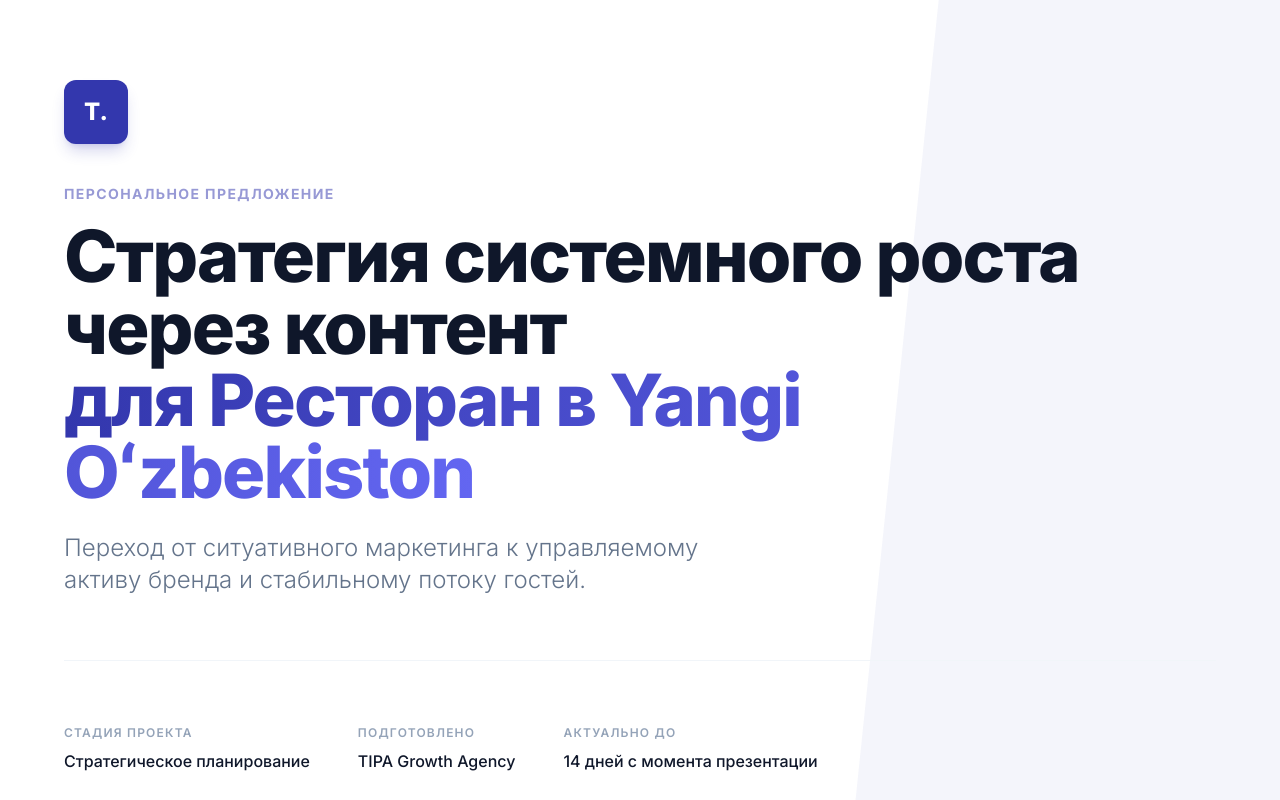
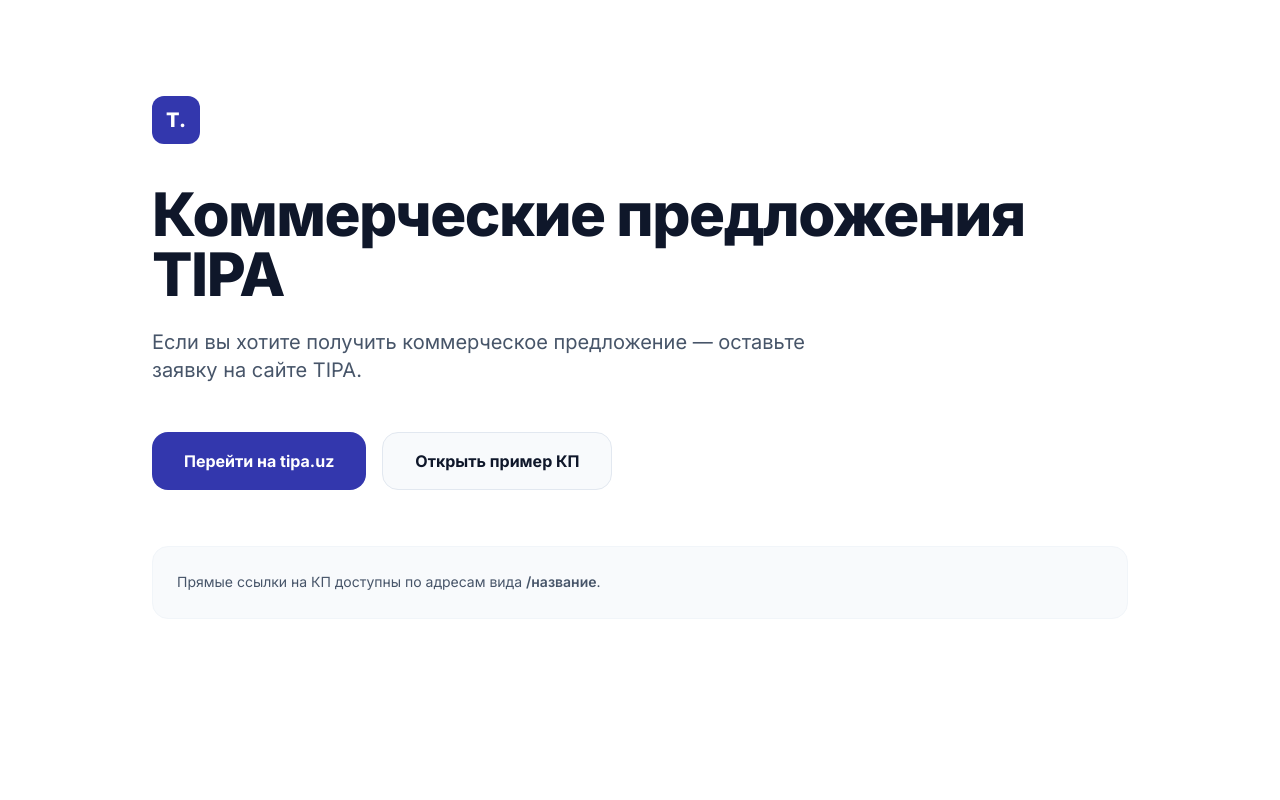
Before and after one commit to Tipo-Agency/kp.tipa.uz, a React (Vite) app: page / in a window 1280 px wide. Shown: the top 800 px of the page. Built offline with nearby package versions, Linux system fonts and the light colour scheme.

Commit message:
Add routes for home, proposal, and 404

```diff
--- a/App.tsx
+++ b/App.tsx
@@ -1,5 +1,6 @@
 
 import React, { useEffect } from 'react';
+import { Link, Route, Routes } from 'react-router-dom';
 import Hero from './components/ProposalBlocks/Hero';
 import Services from './components/ProposalBlocks/Services';
 import GrowthTool from './components/ProposalBlocks/GrowthTool';
@@ -10,6 +11,8 @@
 import AdsPromotion from './components/ProposalBlocks/AdsPromotion';
 import Pricing from './components/ProposalBlocks/Pricing';
 import { ProposalData } from './types';
+
+const PROPOSAL_SLUG = "yangi-ozbekiston-restaurant";
 
 const PROPOSAL_DATA: ProposalData = {
   clientName: "Ресторан в Yangi Oʻzbekiston",
@@ -100,7 +103,7 @@
   }
 };
 
-const App: React.FC = () => {
+const ProposalPage: React.FC = () => {
   useEffect(() => {
     const observer = new IntersectionObserver((entries) => {
       entries.forEach(entry => {
@@ -140,4 +143,87 @@
   );
 };
 
+const HomePage: React.FC = () => {
+  return (
+    <div className="min-h-screen bg-white">
+      <div className="max-w-5xl mx-auto px-6 py-24">
+        <div className="w-12 h-12 bg-[#3337AD] rounded-xl flex items-center justify-center mb-10">
+          <span className="text-white font-black text-xl">T.</span>
+        </div>
+
+        <h1 className="text-4xl md:text-6xl font-black tracking-tight text-slate-900 mb-6">
+          Коммерческие предложения TIPA
+        </h1>
+        <p className="text-slate-600 text-lg md:text-xl max-w-2xl leading-relaxed mb-12">
+          Если вы хотите получить коммерческое предложение — оставьте заявку на сайте TIPA.
+        </p>
+
+        <div className="flex flex-col sm:flex-row gap-4">
+          <a
+            href="https://tipa.uz"
+            className="inline-flex items-center justify-center bg-[#3337AD] hover:bg-[#4348CD] text-white px-8 py-4 rounded-2xl font-bold transition-all active:scale-[0.99]"
+          >
+            Перейти на tipa.uz
+          </a>
+          <Link
+            to={`/${PROPOSAL_SLUG}`}
+            className="inline-flex items-center justify-center bg-slate-50 hover:bg-slate-100 text-slate-900 px-8 py-4 rounded-2xl font-bold border border-slate-200 transition-all"
+          >
+            Открыть пример КП
+          </Link>
+        </div>
+
+        <div className="mt-14 p-6 rounded-2xl bg-slate-50 border border-slate-100">
+          <p className="text-slate-600 text-sm leading-relaxed">
+            Прямые ссылки на КП доступны по адресам вида <span className="font-semibold">/название</span>.
+          </p>
+        </div>
+      </div>
+    </div>
+  );
+};
+
+const NotFoundPage: React.FC = () => {
+  return (
+    <div className="min-h-screen bg-white">
+      <div className="max-w-5xl mx-auto px-6 py-24">
+        <div className="w-12 h-12 bg-slate-900 rounded-xl flex items-center justify-center mb-10">
+          <span className="text-white font-black text-xl">404</span>
+        </div>
+        <h1 className="text-4xl md:text-6xl font-black tracking-tight text-slate-900 mb-6">
+          Страница не найдена
+        </h1>
+        <p className="text-slate-600 text-lg md:text-xl max-w-2xl leading-relaxed mb-12">
+          Возможно, ссылка на КП неверная или устарела.
+        </p>
+
+        <div className="flex flex-col sm:flex-row gap-4">
+          <Link
+            to="/"
+            className="inline-flex items-center justify-center bg-slate-900 hover:bg-slate-800 text-white px-8 py-4 rounded-2xl font-bold transition-all"
+          >
+            На главную
+          </Link>
+          <a
+            href="https://tipa.uz"
+            className="inline-flex items-center justify-center bg-slate-50 hover:bg-slate-100 text-slate-900 px-8 py-4 rounded-2xl font-bold border border-slate-200 transition-all"
+          >
+            Оставить заявку на tipa.uz
+          </a>
+        </div>
+      </div>
+    </div>
+  );
+};
+
+const App: React.FC = () => {
+  return (
+    <Routes>
+      <Route path="/" element={<HomePage />} />
+      <Route path={`/${PROPOSAL_SLUG}`} element={<ProposalPage />} />
+      <Route path="*" element={<NotFoundPage />} />
+    </Routes>
+  );
+};
+
 export default App;
--- a/index.tsx
+++ b/index.tsx
@@ -1,6 +1,7 @@
 
 import React from 'react';
 import ReactDOM from 'react-dom/client';
+import { BrowserRouter } from 'react-router-dom';
 import App from './App';
 
 const rootElement = document.getElementById('root');
@@ -11,6 +12,8 @@
 const root = ReactDOM.createRoot(rootElement);
 root.render(
   <React.StrictMode>
-    <App />
+    <BrowserRouter>
+      <App />
+    </BrowserRouter>
   </React.StrictMode>
 );
```
